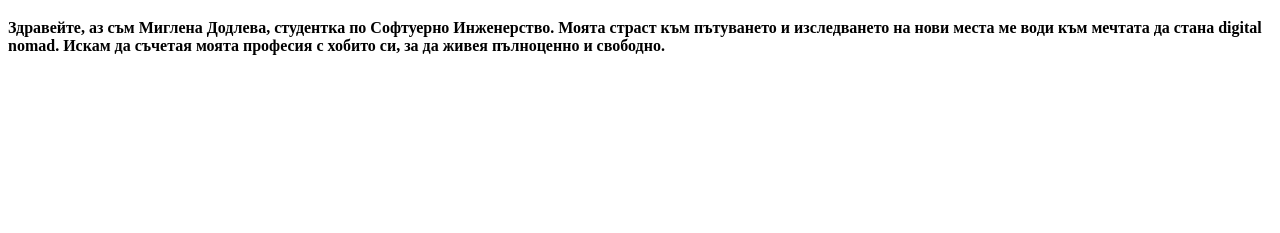
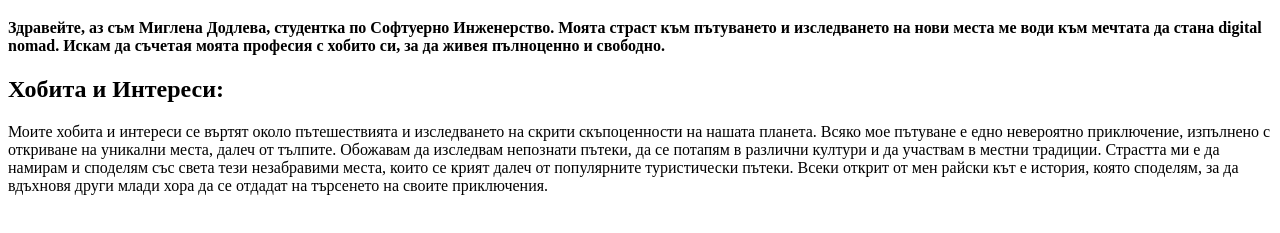
Before and after one commit to nilstreet/stu2001321045, a plain HTML site: page index.html in a window 1280 px wide. Shown: the part 61-294 px from the top of the page. Drawn offline with Linux system fonts and the light colour scheme.

Commit message:
Add 'Hobbies and Interests' section detailing travel passion and exploration

```diff
--- a/index.html
+++ b/index.html
@@ -12,6 +12,9 @@
         <h4>Здравейте, аз съм Миглена Додлева, студентка по Софтуерно Инженерство. Моята страст към пътуването и изследването на нови места ме води към мечтата да стана digital nomad. Искам да съчетая моята професия с хобито си, за да живея пълноценно и свободно.</h4>
 
     </header>
-
+    <section>
+        <h2>Хобита и Интереси:</h2>
+        <p>Моите хобита и интереси се въртят около пътешествията и изследването на скрити скъпоценности на нашата планета. Всяко мое пътуване е едно невероятно приключение, изпълнено с откриване на уникални места, далеч от тълпите. Обожавам да изследвам непознати пътеки, да се потапям в различни култури и да участвам в местни традиции. Страстта ми е да намирам и споделям със света тези незабравими места, които се крият далеч от популярните туристически пътеки. Всеки открит от мен райски кът е история, която споделям, за да вдъхновя други млади хора да се отдадат на търсенето на своите приключения.</p>
+    </section>
 </body>
 </html>
```
